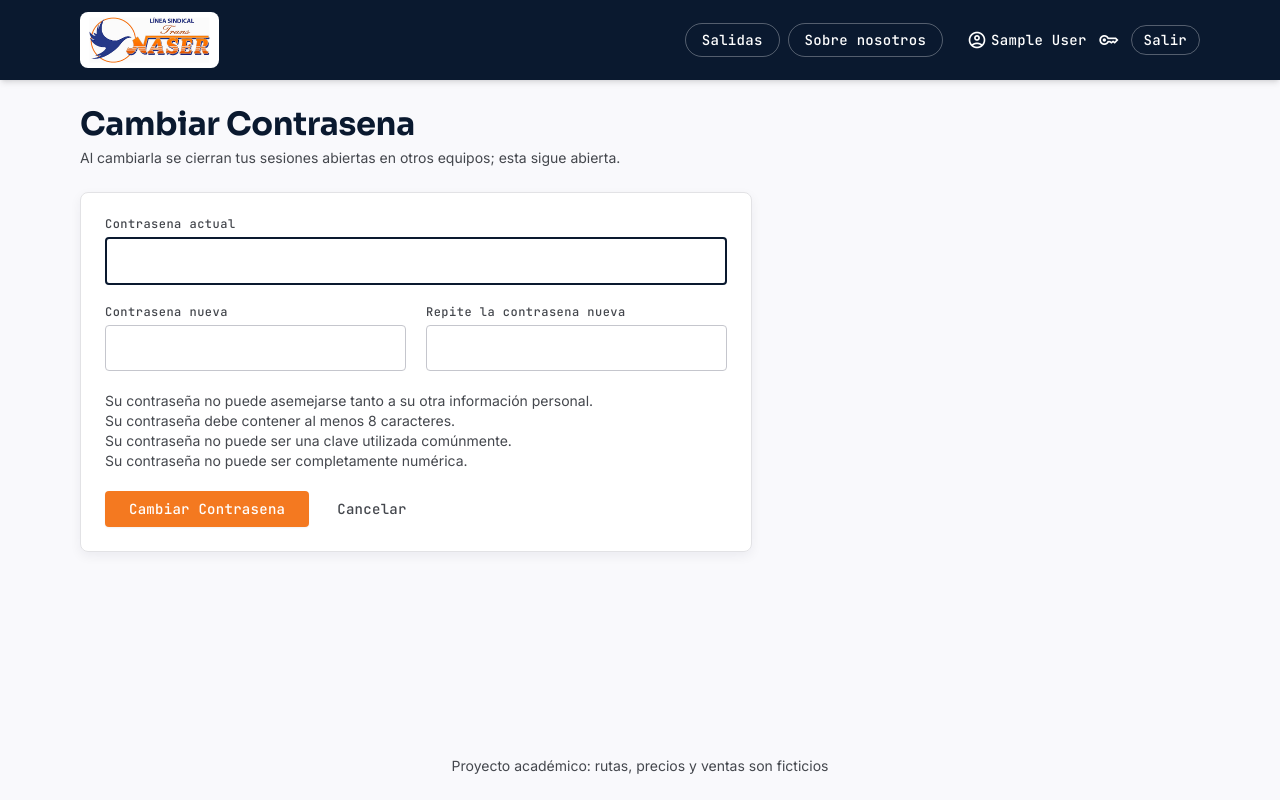
After one commit to GONSIU/SIS-3651, a Django app: page /cuentas/password/ in a window 1280 px wide. The commit adds this page. Run offline with Django 5.2, Linux system fonts and the light colour scheme; the visitor is signed in with stand-in values (Sample User, id 1); some libraries are stand-ins or nearby versions.

Commit message:
feature(cambio): form para contrasenas

```diff
--- a/apps/usuarios/forms.py
+++ b/apps/usuarios/forms.py
@@ -1,5 +1,5 @@
 from django import forms
-from django.contrib.auth.forms import SetPasswordForm, UserCreationForm
+from django.contrib.auth.forms import PasswordChangeForm, SetPasswordForm, UserCreationForm
 from django.contrib.auth.password_validation import validate_password
 from django.core.exceptions import ValidationError
 
@@ -163,3 +163,19 @@ class RestablecerPasswordForm(SetPasswordForm):
         self.fields["new_password2"].label = "Repite la contrasena"
         for campo in self.fields.values():
             campo.widget.attrs["class"] = INPUT_CLASSES
+
+
+class CambiarPasswordForm(PasswordChangeForm):
+    """Cada usuario cambia su propia contrasena.
+
+    Reutiliza PasswordChangeForm de Django: exige la contrasena actual (asi una sesion
+    olvidada abierta no basta para cambiarla), compara las dos nuevas y aplica
+    AUTH_PASSWORD_VALIDATORS."""
+
+    def __init__(self, *args, **kwargs):
+        super().__init__(*args, **kwargs)
+        self.fields["old_password"].label = "Contrasena actual"
+        self.fields["new_password1"].label = "Contrasena nueva"
+        self.fields["new_password2"].label = "Repite la contrasena nueva"
+        for campo in self.fields.values():
+            campo.widget.attrs["class"] = INPUT_CLASSES
--- a/apps/usuarios/models.py
+++ b/apps/usuarios/models.py
@@ -53,6 +53,11 @@ class Usuario(AbstractUser):
         related_name="empleados_asignados",
     )
 
+    # True cuando el admin crea la cuenta o restablece la contrasena: es temporal y el
+    # admin la conoce. CambioPasswordObligatorioMiddleware obliga a cambiarla antes de
+    # usar el sistema; CambiarPasswordView la vuelve a False.
+    debe_cambiar_password = models.BooleanField(default=False)
+
     objects = UsuarioManager()
 
     def __str__(self):
--- /dev/null
+++ b/apps/usuarios/templates/usuarios/cambiar_password.html
@@ -0,0 +1,37 @@
+{% extends layout %}
+{# layout lo elige CambiarPasswordView: base_publico.html para clientes, base_dashboard.html para el personal. #}
+
+{% block title %}Cambiar Contrasena &mdash; Trans Naser{% endblock %}
+
+{% block content %}
+<div>
+<h1 class="font-headline text-headline-lg-mobile md:text-headline-lg text-deep-navy">Cambiar Contrasena</h1>
+<p class="font-body-sm text-body-sm text-on-surface-variant mt-1">Al cambiarla se cierran tus sesiones abiertas en otros equipos; esta sigue abierta.</p>
+</div>
+
+{% if obligatorio %}
+<div class="bg-amber-50 text-amber-900 border border-amber-200 text-body-sm rounded px-4 py-3 max-w-2xl flex gap-2">
+<span class="material-symbols-outlined text-[18px]">lock_reset</span>
+<span>Tu contrasena es temporal: la asigno un administrador. Elige una nueva para seguir usando el sistema. En "Contrasena actual" escribe la temporal que te dieron.</span>
+</div>
+{% endif %}
+
+<div class="card-panel rounded-lg p-6 max-w-2xl">
+<form method="post" novalidate>
+{% csrf_token %}
+<div class="grid grid-cols-1 sm:grid-cols-2 gap-5">
+<div class="sm:col-span-2">{% include "usuarios/_campo.html" with campo=form.old_password %}</div>
+{% include "usuarios/_campo.html" with campo=form.new_password1 %}
+{% include "usuarios/_campo.html" with campo=form.new_password2 %}
+<div class="sm:col-span-2 text-body-sm text-on-surface-variant">{{ form.new_password1.help_text|safe }}</div>
+</div>
+
+<div class="flex items-center gap-3 pt-5">
+<button class="bg-signal-orange hover:bg-secondary text-white font-label text-label-md px-6 py-2.5 rounded shadow-sm transition-colors" type="submit">Cambiar Contrasena</button>
+{% if not obligatorio %}
+<a class="font-label text-label-md text-on-surface-variant hover:text-deep-navy px-4 py-2.5" href="{{ url_volver }}">Cancelar</a>
+{% endif %}
+</div>
+</form>
+</div>
+{% endblock %}
--- a/apps/usuarios/templates/usuarios/nuevo.html
+++ b/apps/usuarios/templates/usuarios/nuevo.html
@@ -8,7 +8,7 @@
 <a class="p-2 rounded hover:bg-surface-container-low text-on-surface-variant hover:text-deep-navy" href="{% url 'usuarios:listado' %}"><span class="material-symbols-outlined">arrow_back</span></a>
 <div>
 <h1 class="font-headline text-headline-lg-mobile md:text-headline-lg text-deep-navy">Nuevo Usuario</h1>
-<p class="font-body-sm text-body-sm text-on-surface-variant mt-1">Crea una cuenta de personal con una contrasena temporal. Los clientes se registran desde la pagina publica.</p>
+<p class="font-body-sm text-body-sm text-on-surface-variant mt-1">Crea una cuenta de personal con una contrasena temporal, que el usuario debera cambiar al ingresar. Los clientes se registran desde la pagina publica.</p>
 </div>
 </div>
 
--- a/apps/usuarios/templates/usuarios/restablecer_password.html
+++ b/apps/usuarios/templates/usuarios/restablecer_password.html
@@ -14,7 +14,7 @@
 
 <div class="bg-surface-container-low text-on-surface-variant text-body-sm rounded px-4 py-3 max-w-2xl flex gap-2">
 <span class="material-symbols-outlined text-[18px]">info</span>
-<span>Las sesiones abiertas de este usuario se cerraran. Comunicale la contrasena por un medio seguro; todavia no se le obliga a cambiarla en su proximo ingreso.</span>
+<span>Las sesiones abiertas de este usuario se cerraran. Comunicale la contrasena por un medio seguro: al ingresar debera cambiarla por una propia antes de usar el sistema.</span>
 </div>
 
 <div class="card-panel rounded-lg p-6 max-w-2xl">
--- a/apps/usuarios/urls.py
+++ b/apps/usuarios/urls.py
@@ -7,6 +7,7 @@ urlpatterns = [
     path("login/", views.LoginUsuarioView.as_view(), name="login"),
     path("logout/", views.LogoutUsuarioView.as_view(), name="logout"),
     path("registro/", views.RegistroClienteView.as_view(), name="registro"),
+    path("password/", views.CambiarPasswordView.as_view(), name="cambiar_password"),
     path("usuarios/", views.ListaUsuariosView.as_view(), name="listado"),
     path("usuarios/nuevo/", views.NuevoUsuarioView.as_view(), name="nuevo"),
     path("usuarios/<int:pk>/editar/", views.EditarUsuarioView.as_view(), name="editar"),
--- a/apps/usuarios/views.py
+++ b/apps/usuarios/views.py
@@ -1,16 +1,23 @@
+from django.conf import settings
 from django.contrib import messages
 from django.contrib.auth import login, update_session_auth_hash
-from django.contrib.auth.views import LoginView, LogoutView
+from django.contrib.auth.views import LoginView, LogoutView, PasswordChangeView
 from django.db import transaction
 from django.http import HttpResponseRedirect
-from django.shortcuts import get_object_or_404
+from django.shortcuts import get_object_or_404, resolve_url
 from django.urls import reverse, reverse_lazy
 from django.utils.functional import cached_property
 from django.utils.http import url_has_allowed_host_and_scheme
 from django.views.generic import CreateView, FormView, ListView, UpdateView
 
 from apps.core.mixins import RolRequeridoMixin
-from .forms import RegistroClienteForm, RestablecerPasswordForm, UsuarioEditForm, UsuarioForm
+from .forms import (
+    CambiarPasswordForm,
+    RegistroClienteForm,
+    RestablecerPasswordForm,
+    UsuarioEditForm,
+    UsuarioForm,
+)
 from .models import Usuario
 
 
@@ -23,10 +30,13 @@ class LoginUsuarioView(LoginView):
 
     def get_default_redirect_url(self) -> str:
         # LoginView ya llamo a auth_login(): request.user es el usuario que entro.
-        destino = self.INICIO_POR_ROL.get(self.request.user.rol)
-        if destino:
-            return reverse(destino)
-        return super().get_default_redirect_url()
+        return url_inicio(self.request.user)
+
+
+def url_inicio(usuario: Usuario) -> str:
+    """Pagina de inicio del rol (INICIO_POR_ROL) o, si no tiene, LOGIN_REDIRECT_URL."""
+    destino = LoginUsuarioView.INICIO_POR_ROL.get(usuario.rol)
+    return reverse(destino) if destino else resolve_url(settings.LOGIN_REDIRECT_URL)
 
 
 class LogoutUsuarioView(LogoutView):
@@ -119,6 +129,7 @@ class NuevoUsuarioView(RolRequeridoMixin, CreateView):
         self.object = form.save(commit=False)
         # Solo se guarda el hash; el admin no vuelve a ver la contrasena.
         self.object.set_password(form.cleaned_data["password_temporal"])
+        self.object.debe_cambiar_password = True
         self.object.save()
         messages.success(
             self.request, f"Usuario {self.object.username} creado con contrasena temporal."
@@ -185,12 +196,51 @@ class RestablecerPasswordView(RolRequeridoMixin, FormView):
         return reverse("usuarios:editar", kwargs={"pk": self.usuario.pk})
 
     def form_valid(self, form):
+        es_propia = self.usuario.pk == self.request.user.pk
+        # form.user es self.usuario: form.save() guarda tambien la marca. Si el admin se
+        # la restablece a si mismo, la contrasena no es temporal (solo el la conoce).
+        self.usuario.debe_cambiar_password = not es_propia
         form.save()
-        if self.usuario.pk == self.request.user.pk:
+        if es_propia:
             # Sin esto, el admin que cambia su propia contrasena perderia su sesion.
             update_session_auth_hash(self.request, self.usuario)
-        messages.success(
-            self.request,
-            f"Contrasena de {self.usuario.username} restablecida. Sus sesiones abiertas se cerraron.",
-        )
+            mensaje = "Tu contrasena se cambio."
+        else:
+            mensaje = (
+                f"Contrasena de {self.usuario.username} restablecida. Sus sesiones abiertas se "
+                "cerraron y debera cambiarla al ingresar."
+            )
+        messages.success(self.request, mensaje)
         return super().form_valid(form)
+
+
+class CambiarPasswordView(RolRequeridoMixin, PasswordChangeView):
+    """Cada usuario cambia su propia contrasena, cuando quiera o porque es temporal.
+
+    PasswordChangeView ya llama a update_session_auth_hash(): la sesion actual sigue
+    abierta y las demas sesiones de ese usuario se cierran."""
+
+    # Todos los roles: cada uno cambia la suya. Se declara igual el mixin para que la
+    # vista no quede abierta por omision (docs/permisos.md).
+    roles_permitidos = [rol for rol, _ in Usuario.ROL_CHOICES]
+    form_class = CambiarPasswordForm
+    template_name = "usuarios/cambiar_password.html"
+
+    def get_success_url(self) -> str:
+        return url_inicio(self.request.user)
+
+    def get_context_data(self, **kwargs):
+        context = super().get_context_data(**kwargs)
+        # El cliente no tiene sidebar: usa el layout publico, como sus otras pantallas.
+        es_cliente = self.request.user.rol == "cliente"
+        context["layout"] = "base_publico.html" if es_cliente else "base_dashboard.html"
+        context["obligatorio"] = self.request.user.debe_cambiar_password
+        context["url_volver"] = url_inicio(self.request.user)
+        return context
+
+    def form_valid(self, form):
+        # form.user es request.user: form.save() guarda tambien la marca.
+        form.user.debe_cambiar_password = False
+        respuesta = super().form_valid(form)
+        messages.success(self.request, "Tu contrasena se cambio.")
+        return respuesta
--- a/config/settings/base.py
+++ b/config/settings/base.py
@@ -44,6 +44,8 @@ MIDDLEWARE = [
     "django.contrib.auth.middleware.AuthenticationMiddleware",
     # Despues de AuthenticationMiddleware: necesita request.user.
     "apps.core.middleware.LoginObligatorioMiddleware",
+    # Despues de LoginObligatorioMiddleware: solo actua sobre usuarios con sesion.
+    "apps.core.middleware.CambioPasswordObligatorioMiddleware",
     "django.contrib.messages.middleware.MessageMiddleware",
     "django.middleware.clickjacking.XFrameOptionsMiddleware",
 ]
--- a/templates/base_dashboard.html
+++ b/templates/base_dashboard.html
@@ -108,7 +108,10 @@
 </div>
 <img alt="Avatar del administrador" class="w-9 h-9 rounded-full object-cover border border-outline-variant" src="https://ui-avatars.com/api/?name={{ user.get_full_name|default:user.username|default:'Admin' }}&background=0a192f&color=fff&bold=true"/>
 </button>
-<div id="user-menu" class="hidden absolute right-0 mt-2 w-44 bg-white rounded-md border border-surface-container-highest shadow-lg py-1 z-50">
+<div id="user-menu" class="hidden absolute right-0 mt-2 w-52 bg-white rounded-md border border-surface-container-highest shadow-lg py-1 z-50">
+<a class="w-full text-left px-4 py-2 font-body-sm text-body-sm text-on-surface hover:bg-surface-container-low flex items-center gap-2" href="{% url 'usuarios:cambiar_password' %}">
+<span class="material-symbols-outlined text-[18px]">key</span>Cambiar contrasena
+</a>
 <form method="post" action="{% url 'usuarios:logout' %}">
 {% csrf_token %}
 <button class="w-full text-left px-4 py-2 font-body-sm text-body-sm text-on-surface hover:bg-surface-container-low flex items-center gap-2" type="submit">
--- a/templates/partials/navbar_publica.html
+++ b/templates/partials/navbar_publica.html
@@ -15,6 +15,7 @@
 <span class="material-symbols-outlined text-[20px]">account_circle</span>
 <span class="max-w-[10rem] truncate">{{ user.get_full_name|default:user.username }}</span>
 </a>
+<a class="flex items-center hover:text-signal-orange" href="{% url 'usuarios:cambiar_password' %}" title="Cambiar contrasena" aria-label="Cambiar contrasena"><span class="material-symbols-outlined text-[20px]">key</span></a>
 <form method="post" action="{% url 'usuarios:logout' %}">{% csrf_token %}<button class="rounded-full border border-white/30 px-3 py-1.5 hover:border-signal-orange hover:text-signal-orange" type="submit">Salir</button></form>
 {% else %}
 <a class="hover:text-signal-orange" href="{% url 'usuarios:login' %}{% if request.resolver_match.app_name != 'usuarios' %}?next={{ request.path|urlencode }}{% endif %}">Iniciar sesión</a>
```
Also changed, not shown: apps/core/middleware.py (+28 -0 lines), apps/usuarios/tests/test_password.py (added, +152 -0 lines), apps/usuarios/migrations/0008_usuario_debe_cambiar_password.py (added).
